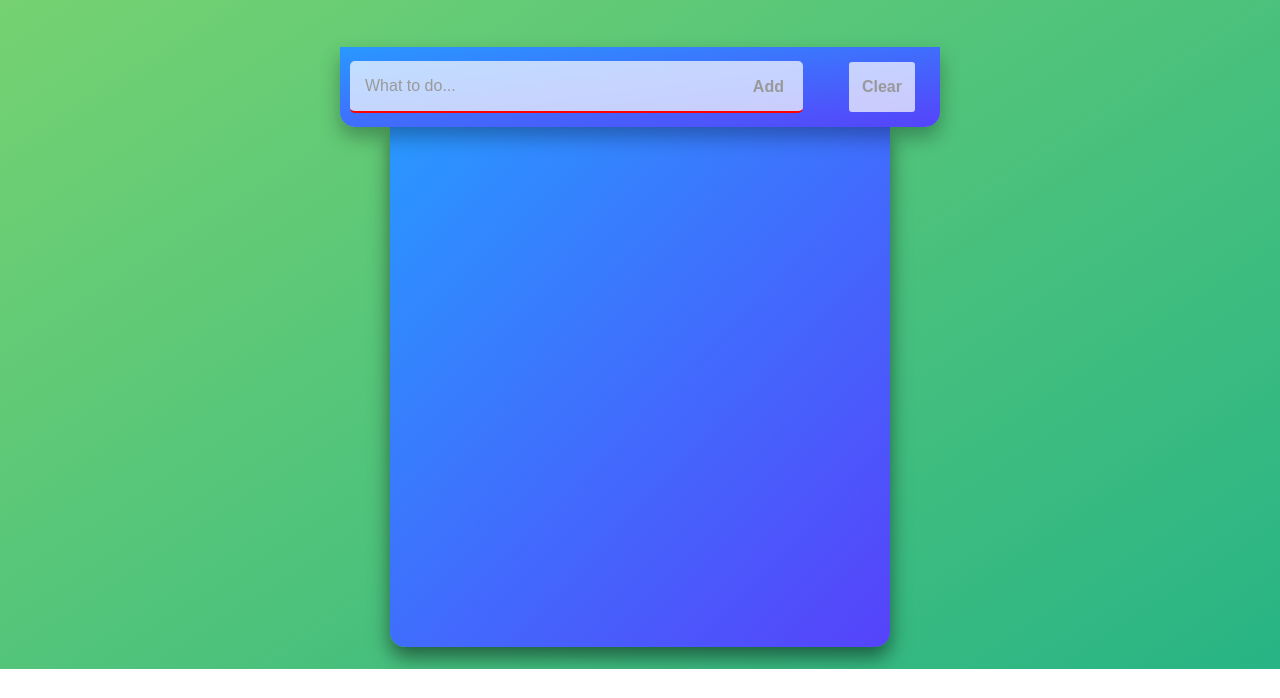
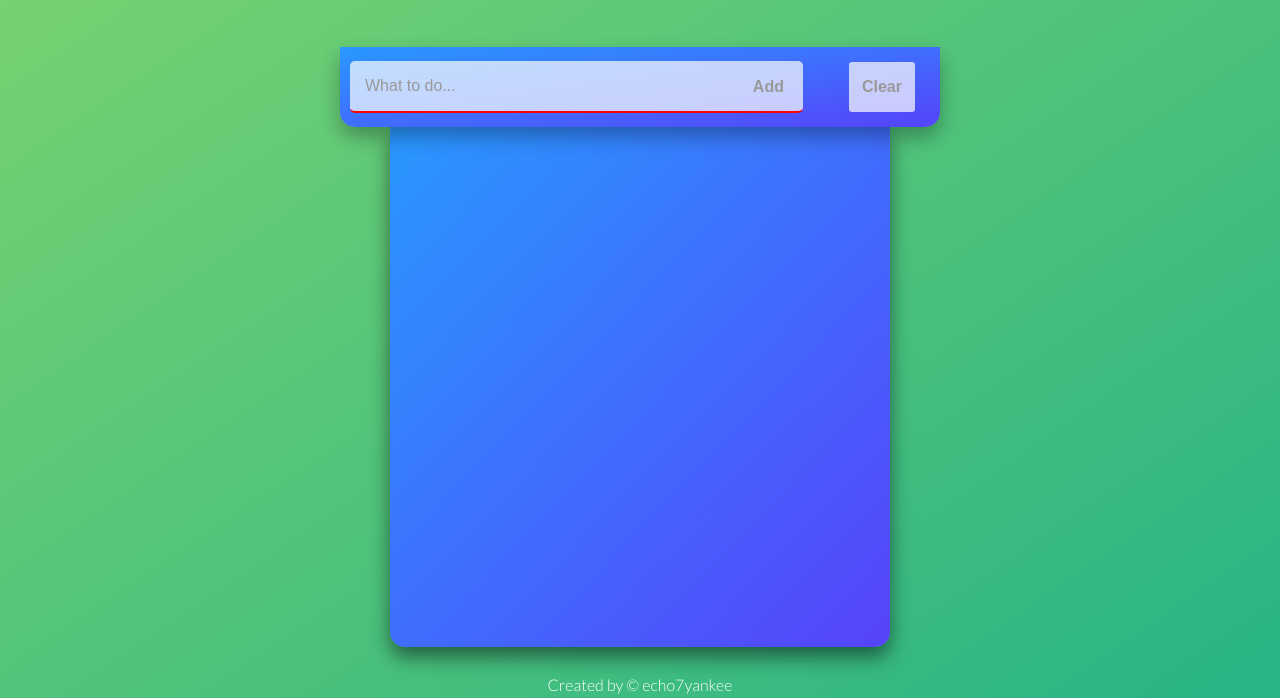
Before and after one commit to Ehteshamali-889/Todo-, a plain HTML site: page index.html in a window 1280 px wide. Shown: the part 171-869 px from the top of the page. Before the commit the page ends 840 px from the top, so only its background shows below. Drawn offline with Linux system fonts and the light colour scheme.

Commit message:
added footer and copyright

```diff
--- a/index.html
+++ b/index.html
@@ -34,6 +34,11 @@
             </div>
         </div>
     </main>
+
+    <div class="footer">
+        <p class="footer-paragraph">Created by &copy; echo7yankee
+        </p>
+    </div>
     <script src="./app.js"></script>
 </body>
 
--- a/style.css
+++ b/style.css
@@ -244,3 +244,16 @@ body {
     opacity: 0.3;
     box-shadow: none;
 }
+
+.footer {
+    margin-top: 2.5rem;
+    min-height: 2vh;
+    display: flex;
+    justify-content: center;
+    align-items: flex-end;
+}
+
+.footer-paragraph {
+    font-size: 1.6rem;
+    color: #fff;
+}
```
